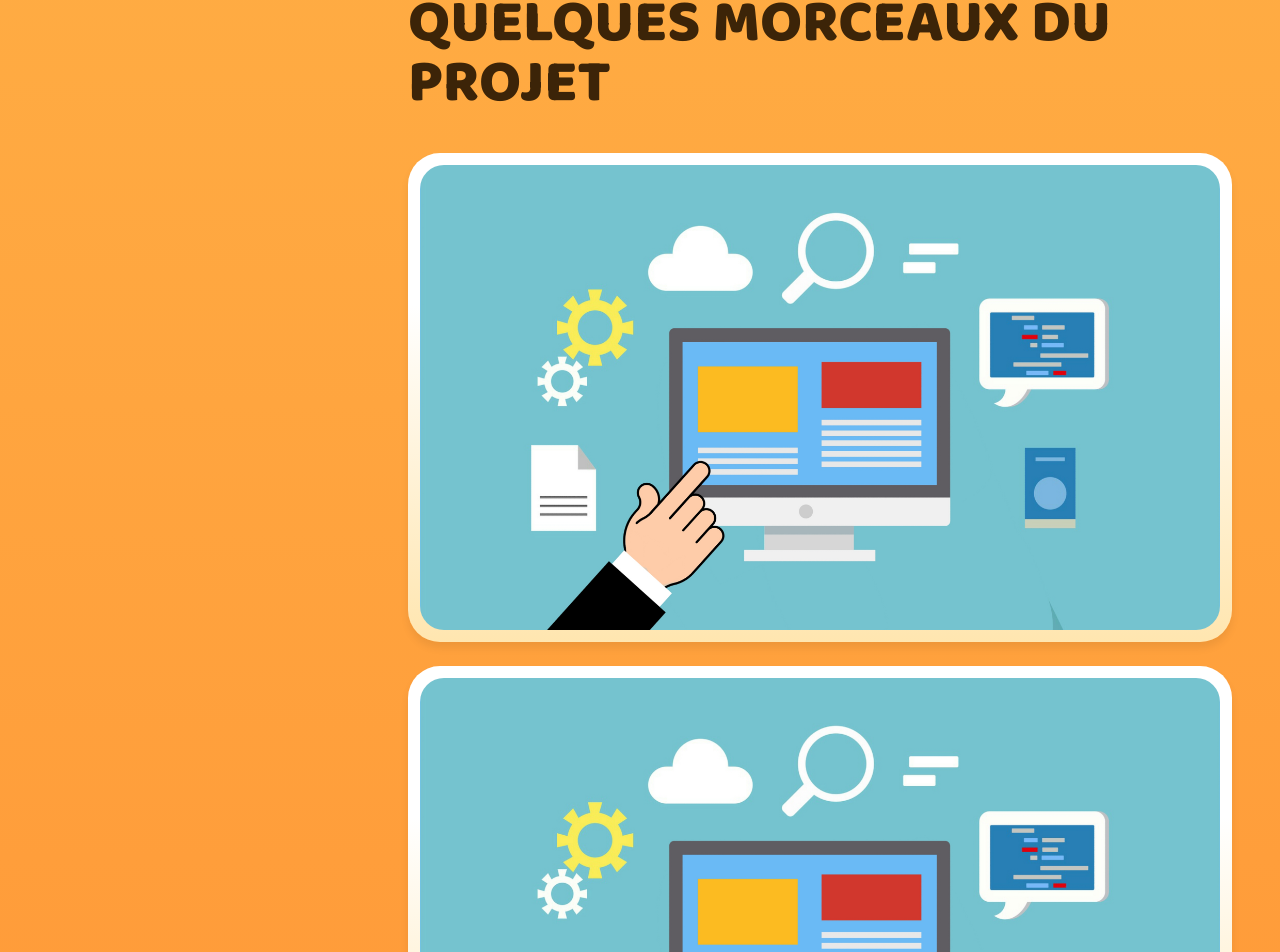
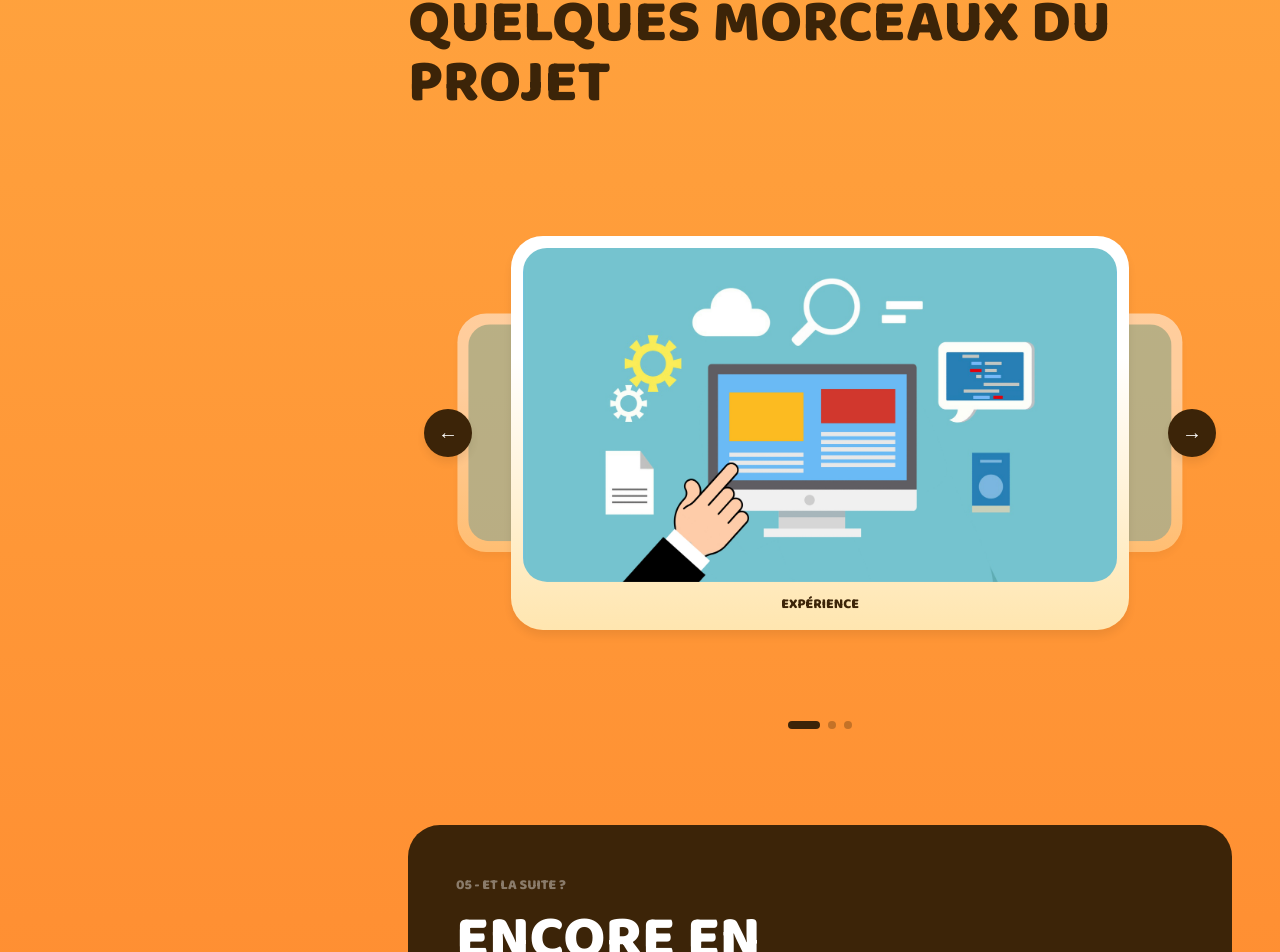
Before and after one commit to stellaqueen15/portfolio, a Next.js app: page /projects/portfolio-v3 in a window 1280 px wide. Shown: the part 2744-3696 px from the top of the page. Built offline with nearby package versions, Linux system fonts and the light colour scheme.

Commit message:
add carousel component

```diff
--- /dev/null
+++ b/app/components/project/ProjectCarousel.tsx
@@ -0,0 +1,129 @@
+"use client";
+
+import { useState } from "react";
+
+type Screen = {
+    image: string;
+    title: string;
+    alt?: string;
+};
+
+type ProjectCarouselProps = {
+    screens: Screen[];
+};
+
+export default function ProjectCarousel({
+    screens,
+}: ProjectCarouselProps) {
+    const [activeIndex, setActiveIndex] = useState(0);
+
+    const previous = () => {
+        setActiveIndex(
+            (current) =>
+                (current - 1 + screens.length) % screens.length
+        );
+    };
+
+    const next = () => {
+        setActiveIndex(
+            (current) =>
+                (current + 1) % screens.length
+        );
+    };
+
+    const getPosition = (index: number) => {
+        const difference =
+            (index - activeIndex + screens.length) %
+            screens.length;
+
+        if (difference === 0) return "active";
+        if (difference === 1) return "next";
+        if (difference === screens.length - 1) return "previous";
+
+        return "hidden";
+    };
+
+    return (
+        <div className="mt-10">
+            {/* CAROUSEL */}
+            <div className="relative h-140 overflow-hidden">
+                {screens.map((screen, index) => {
+                    const position = getPosition(index);
+
+                    return (
+                        <div
+                            key={screen.title}
+                            className={`absolute left-1/2 top-1/2 overflow-hidden rounded-4xl bg-light-gradient p-3
+                                shadow-soft transition-all duration-500 ease-out
+                                ${position === "active" ? `z-30 w-[75%] -translate-x-1/2
+                                    -translate-y-1/2 scale-100 opacity-100`
+                                : position === "previous" ? `z-10 w-[55%] translate-x-[-85%]
+                                    -translate-y-1/2 scale-90 opacity-50`
+                                : position === "next" ? `z-10 w-[55%] translate-x-[-15%]
+                                    -translate-y-1/2 scale-90 opacity-50`
+                                : `z-0 w-[55%] -translate-x-1/2 -translate-y-1/2 scale-75 opacity-0`}
+                            `}
+                        >
+                            <div className="overflow-hidden rounded-3xl">
+                                <img
+                                    src={screen.image}
+                                    alt={
+                                        screen.alt ??
+                                        screen.title
+                                    }
+                                    className="aspect-video w-full object-cover"
+                                />
+                            </div>
+
+                            {position === "active" && (
+                                <p className="px-2 pb-1 pt-3 text-center text-sm font-black uppercase">
+                                    {screen.title}
+                                </p>
+                            )}
+                        </div>
+                    );
+                })}
+
+                <button
+                    type="button"
+                    onClick={previous}
+                    aria-label="Aperçu précédent"
+                    className="absolute left-4 top-1/2 z-40 flex h-12 w-12 -translate-y-1/2 items-center justify-center
+                        rounded-full bg-foreground text-xl text-white shadow-soft transition-transform hover:scale-105"
+                >
+                    ←
+                </button>
+
+                <button
+                    type="button"
+                    onClick={next}
+                    aria-label="Aperçu suivant"
+                    className=" absolute right-4 top-1/2 z-40 flex h-12 w-12 -translate-y-1/2 items-center justify-center
+                        rounded-full bg-foreground text-xl text-white shadow-soft transition-transform hover:scale-105"
+                >
+                    →
+                </button>
+            </div>
+
+
+            {/* INDICATORS */}
+            <div className="mt-2 flex items-center justify-center gap-2">
+                {screens.map((screen, index) => (
+                    <button
+                        key={screen.title}
+                        type="button"
+                        onClick={() => setActiveIndex(index)}
+                        aria-label={`Afficher ${screen.title}`}
+                        className={`h-2 rounded-full transition-all duration-300
+                            ${
+                                index === activeIndex
+                                    ? "w-8 bg-foreground"
+                                    : "w-2 bg-foreground/30"
+                            }
+                        `}
+                    />
+                ))}
+            </div>
+        </div>
+    );
+}
--- a/app/projects/portfolio-v3/page.tsx
+++ b/app/projects/portfolio-v3/page.tsx
@@ -1,4 +1,5 @@
 import ProjectLayout from "@/app/components/project/ProjectLayout";
+import ProjectCarousel from "@/app/components/project/ProjectCarousel";
 
 export default function PortfolioV3Page() {
     return (
@@ -203,31 +204,12 @@ export default function PortfolioV3Page() {
                     Quelques morceaux du projet
                 </h2>
 
-                <div className="mt-10 space-y-6">
-                    <div className="overflow-hidden rounded-[32px] bg-light-gradient p-3 shadow-soft">
-                        <img
-                            src="/Image.jpg"
-                            alt="Section expérience du Portfolio V3"
-                            className="w-full rounded-[24px]"
-                        />
-                    </div>
-
-                    <div className="overflow-hidden rounded-[32px] bg-light-gradient p-3 shadow-soft">
-                        <img
-                            src="/Image.jpg"
-                            alt="Section projets du Portfolio V3"
-                            className="w-full rounded-[24px]"
-                        />
-                    </div>
-
-                    <div className="overflow-hidden rounded-[32px] bg-light-gradient p-3 shadow-soft">
-                        <img
-                            src="/Image.jpg"
-                            alt="Section compétences du Portfolio V3"
-                            className="w-full rounded-[24px]"
-                        />
-                    </div>
-                </div>
+                <ProjectCarousel
+                    screens={[
+                        { image: "/Image.jpg", title: "Expérience", },
+                        { image: "/Image.jpg", title: "Projets", },
+                        { image: "/Image.jpg", title: "Compétences", }, ]
+                    } />
             </section>
 
 
```
